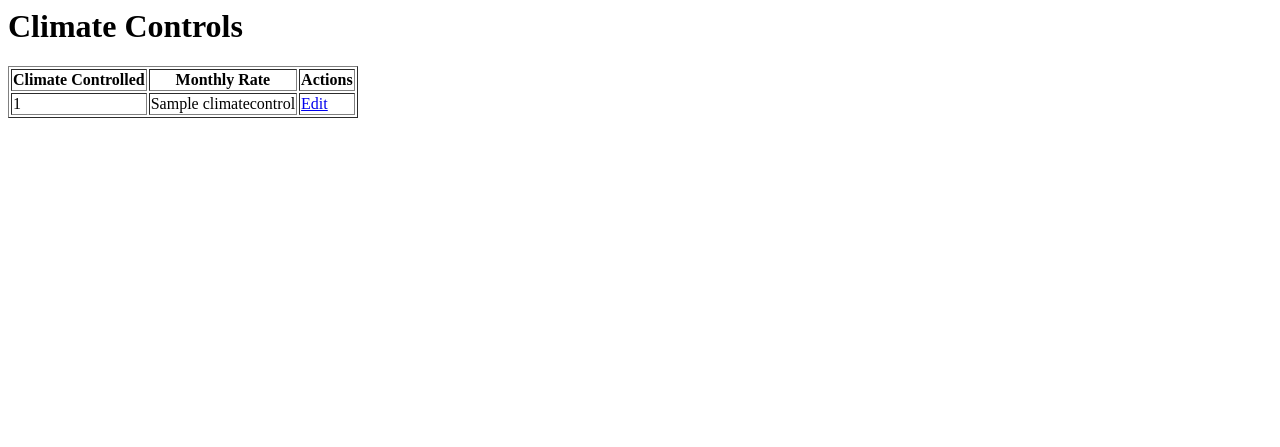
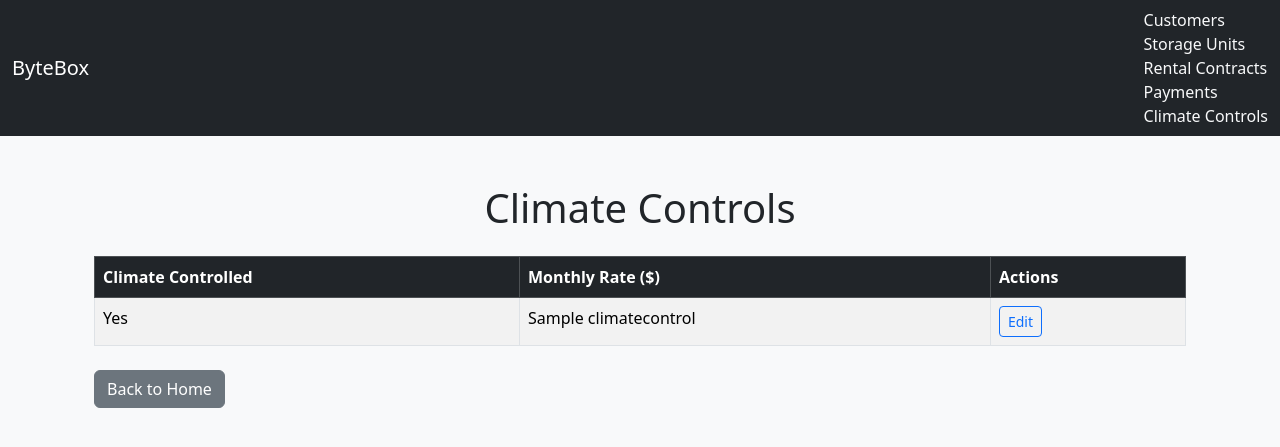
Before and after one commit to jimxshaw/ByteBoxFA2025, a Flask app: page /climate_controls in a window 1280 px wide. Shown: the top 447 px of the page. Run offline with Flask 3, Linux system fonts and the light colour scheme; a database or web service that is not in the repository returns one stand-in record (values such as "Sample title"); some libraries are stand-ins or nearby versions.

Commit message:
Update styling.

```diff
--- a/app/templates/climate_controls/index.html
+++ b/app/templates/climate_controls/index.html
@@ -1,19 +1,34 @@
-<!-- templates/climate_controls/index.html -->
-<h1>Climate Controls</h1>
+{% extends "layout.html" %}
 
-<table border="1">
+{% block title %}Climate Control - ByteBox{% endblock %}
+
+{% block content %}
+<div class="container mt-5">
+  <h1 class="mb-4 text-center">Climate Controls</h1>
+
+  <table class="table table-striped table-bordered table-hover">
+    <thead class="table-dark">
       <tr>
-    <th>Climate Controlled</th>
-    <th>Monthly Rate</th>
-    <th>Actions</th>
+        <th scope="col">Climate Controlled</th>
+        <th scope="col">Monthly Rate ($)</th>
+        <th scope="col">Actions</th>
       </tr>
+    </thead>
+    <tbody>
       {% for control in climate_controls %}
       <tr>
-    <td>{{ control[0] }}</td> <!-- ClimateControlled (boolean PK) -->
-    <td>{{ control[1] }}</td> <!-- MonthlyRate -->
+        <td>{{ "Yes" if control[0] else "No" }}</td>
+        <td>{{ control[1] }}</td>
         <td>
-      <a href="{{ url_for('edit_climate_control', climate_controlled=control[0]) }}">Edit</a>
+          <a href="{{ url_for('edit_climate_control', climate_controlled=control[0]) }}" class="btn btn-sm btn-outline-primary">Edit</a>
         </td>
       </tr>
       {% endfor %}
+    </tbody>
   </table>
+
+  <div class="mt-4">
+    <a href="{{ url_for('home') }}" class="btn btn-secondary">Back to Home</a>
+  </div>
+</div>
+{% endblock %}
```
Lines whose indentation alone changed are shown as unchanged.
